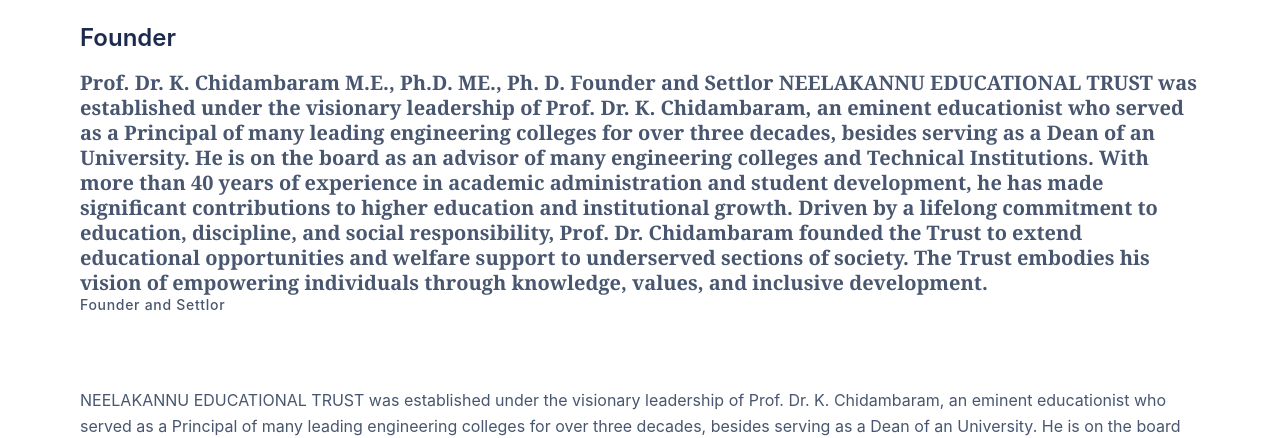
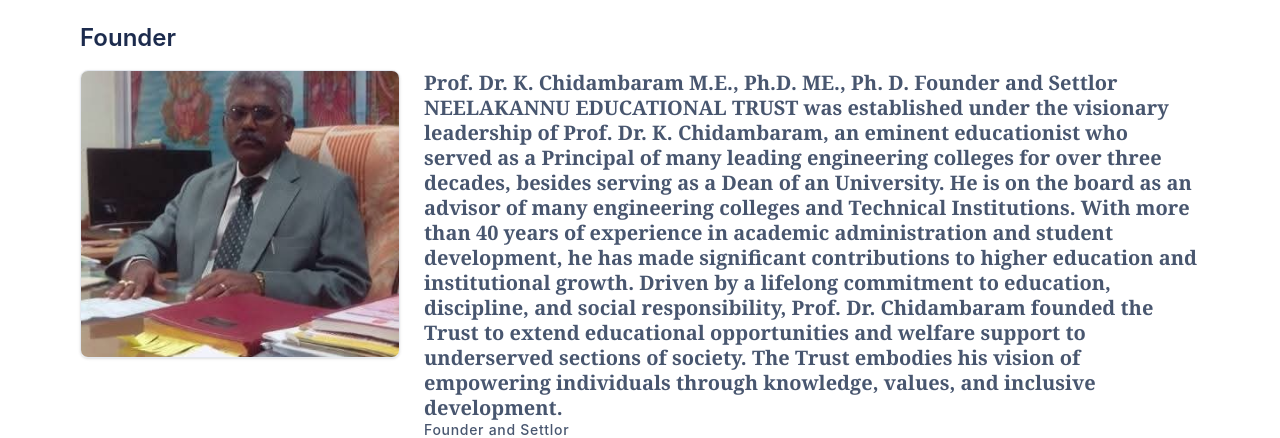
Before and after one commit to kavilanrj-cmd/TRUST, a Next.js app in the folder frontend/: page /about in a window 1280 px wide. Shown: the part 393-831 px from the top of the page. Built offline with nearby package versions, Linux system fonts and the light colour scheme; no server answers.

Commit message:
Add the founder photograph to the About Us Founder section
The photo sits on the left of the existing founder name and Settlor line on
desktop and stacks above them on narrow screens. No text, navbar, colour or
spacing changes elsewhere on the page.

```diff
--- a/frontend/src/app/(public)/about/page.tsx
+++ b/frontend/src/app/(public)/about/page.tsx
@@ -23,6 +23,20 @@
 
         <div className="mb-12">
           <h2 className="text-2xl font-semibold mb-4 dark:text-white">{t("about.founderTitle", "Founder")}</h2>
+          {/* Founder photo on the left, the existing founder details on the right.
+              Stacks photo-above-content on narrow screens. */}
+          <div className="flex flex-col gap-6 sm:flex-row sm:items-start">
+            <img
+              src="/assets/founder-photo.jpg"
+              alt={t(
+                "about.founderPhotoAlt",
+                "Prof. Dr. K. Chidambaram, Founder and Settlor of NEELAKKANNU EDUCATIONAL TRUST"
+              )}
+              width={480}
+              height={600}
+              loading="lazy"
+              className="h-64 w-full max-w-xs shrink-0 rounded-lg border border-border object-cover shadow-sm sm:h-72"
+            />
             <div className="text-muted-foreground mb-4">
               <p className="font-serif text-xl font-bold leading-tight">
                 {t("about.founder", "Prof. Dr. K. Chidambaram M.E., Ph.D.")}
@@ -30,6 +44,7 @@
               <p className="text-sm font-medium tracking-wider dark:text-gold">
                 {t("about.founder.subheading", "Founder and Settlor")}
               </p>
+            </div>
           </div>
         </div>
 
```
Also changed, not shown: frontend/public/assets/founder-photo.jpg (added). Lines whose indentation alone changed are shown as unchanged.
